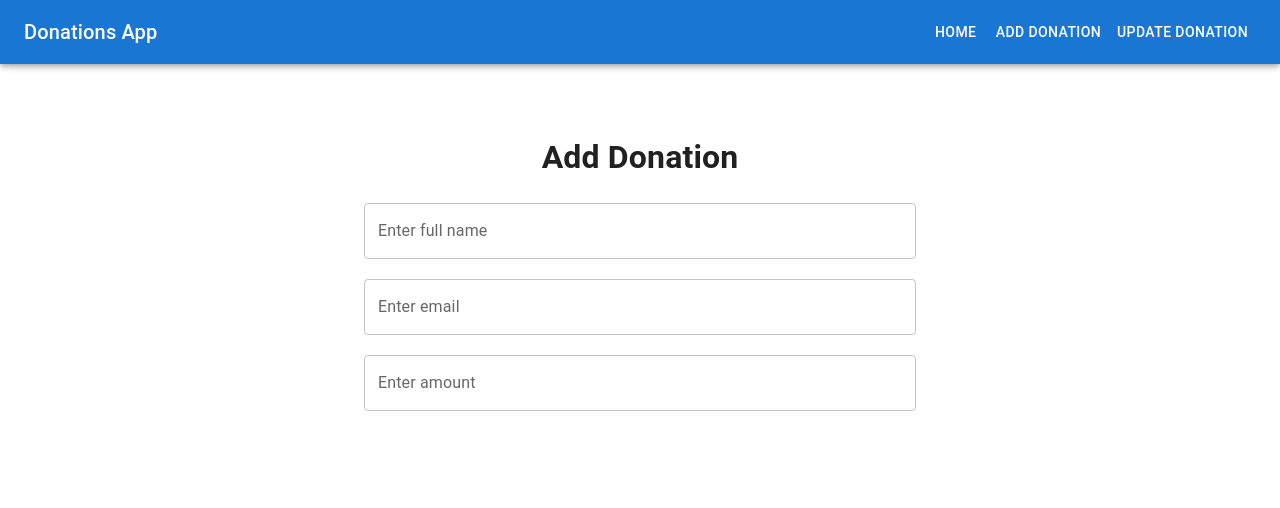
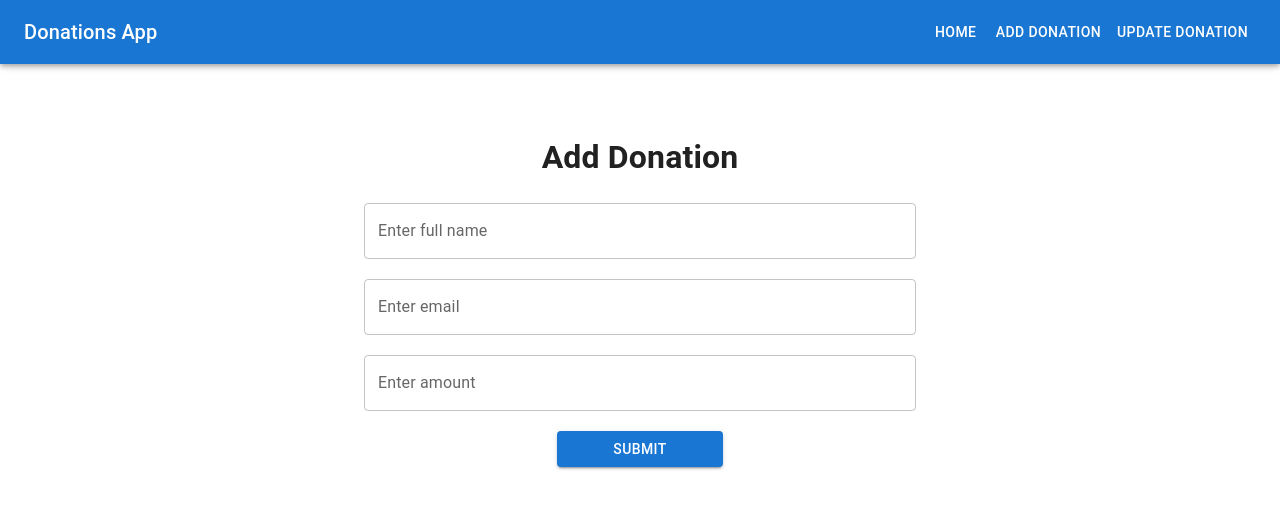
Before and after one commit to yinon231/FE, a React (Vite) app: page /addDonation in a window 1280 px wide. Shown: the top 508 px of the page. Built offline with nearby package versions, Linux system fonts and the light colour scheme.

Commit message:
finish add donation ui

```diff
--- a/src/components/AddDonation.jsx
+++ b/src/components/AddDonation.jsx
@@ -1,6 +1,7 @@
 import "../style/style.css";
 import TextField from "@mui/material/TextField";
 import Container from "@mui/material/Container";
+import Button from "@mui/material/Button";
 const AddDonation = () => {
   return (
     <div>
@@ -17,6 +18,11 @@ const AddDonation = () => {
           label="Enter amount"
           variant="outlined"
         />
+        <div id="flex-button">
+          <Button style={{ width: "30%" }} variant="contained">
+            Submit
+          </Button>
+        </div>
       </Container>
     </div>
   );
--- a/src/style/style.css
+++ b/src/style/style.css
@@ -4,5 +4,10 @@ h1 {
 #container {
   display: flex;
   flex-direction: column;
+  justify-content: center;
   gap: 20px;
 }
+#flex-button {
+  display: flex;
+  justify-content: center;
+}
```
